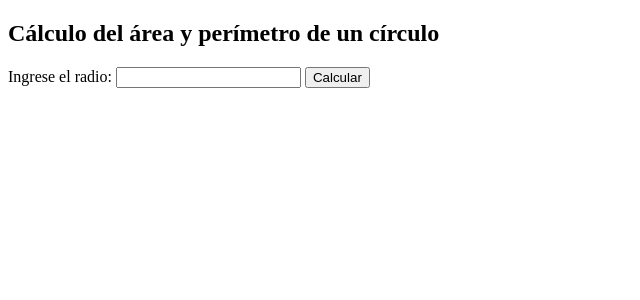
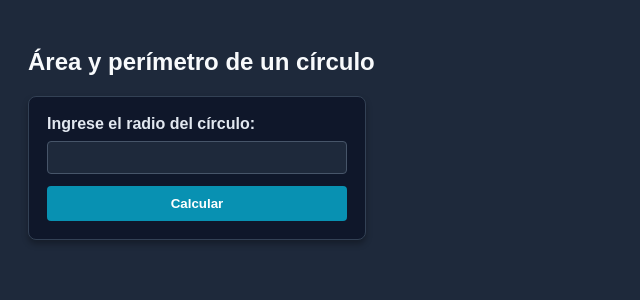
Before and after one commit to Andy01010011/Desarrollo-Web---Andrea-Sanchez---1S3122, a PHP site: page /circulo.php in a window 1280 px wide. Shown: the top 300 px of the page, without its empty margins (0-640 px from the left). Run offline with PHP 8.4, Linux system fonts and the light colour scheme.

Commit message:
Refactor circulo.php for better validation and design
Updated the HTML structure, added form validation, and improved styling.

```diff
--- a/circulo.php
+++ b/circulo.php
@@ -1,32 +1,115 @@
 <!DOCTYPE html>
-<html>
+<html lang="es">
 <head>
-    <title>Área y Perímetro de una Circunferencia</title>
+    <meta charset="UTF-8">
+    <title>Área y Perímetro de un Círculo</title>
+    <style>
+        body {
+            font-family: Arial, sans-serif;
+            background-color: #1e293b; /* Fondo general azul oscuro/pizarra */
+            color: #f8fafc;
+            padding: 20px;
+        }
+        form {
+            background-color: #0f172a; /* Fondo del formulario azul medianoche */
+            padding: 18px;
+            border-radius: 8px;
+            width: 300px;
+            box-shadow: 0 4px 6px rgba(0, 0, 0, 0.3);
+            border: 1px solid #334155;
+        }
+        label {
+            font-weight: bold;
+            color: #e2e8f0;
+        }
+        input[type="number"] {
+            width: 100%;
+            padding: 8px;
+            margin: 8px 0 12px 0;
+            box-sizing: border-box;
+            border: 1px solid #475569;
+            background-color: #1e293b;
+            color: #ffffff;
+            border-radius: 4px;
+        }
+        input[type="number"]:focus {
+            outline: none;
+            border-color: #06b6d4;
+        }
+        input[type="submit"] {
+            background-color: #0891b2; /* Botón cian/turquesa */
+            color: white;
+            padding: 10px;
+            border: none;
+            width: 100%;
+            cursor: pointer;
+            border-radius: 4px;
+            font-weight: bold;
+            transition: background-color 0.2s;
+        }
+        input[type="submit"]:hover {
+            background-color: #0e7490; /* Hover más oscuro */
+        }
+        .resultado {
+            margin-top: 15px;
+            padding: 12px;
+            background-color: #064e3b; /* Fondo verde esmeralda oscuro */
+            border: 1px solid #059669;
+            width: 295px;
+            border-radius: 8px;
+            color: #ecfdf5;
+        }
+        .error {
+            margin-top: 15px;
+            padding: 12px;
+            background-color: #7f1d1d; /* Fondo rojo vino oscuro */
+            border: 1px solid #dc2626;
+            width: 295px;
+            border-radius: 8px;
+            color: #fef2f2;
+        }
+    </style>
 </head>
 <body>
-    <h2>Cálculo del área y perímetro de un círculo</h2>
+    <h2>Área y perímetro de un círculo</h2>
 
-    <form method="post" action="circulo.php">
-        Ingrese el radio:
-        <input type="text" name="radio">
+    <!-- Formulario para ingresar el radio -->
+    <form method="post" action="">
+        <label for="radio">Ingrese el radio del círculo:</label>
+        <input type="number" step="any" id="radio" name="radio" required min="0.01">
         <input type="submit" value="Calcular">
     </form>
 
-    <br>
+    <?php
+    // Se ejecuta solo cuando el formulario se envía por POST
+    if ($_SERVER["REQUEST_METHOD"] === "POST") {
 
-    <?php
-    if (isset($_REQUEST['radio'])) {
-        $radio = $_REQUEST['radio'];
-        define('PI', 3.1416);
+        // 1) Saneamiento
+        $radioInput = trim($_POST['radio'] ?? '');
 
-        // Fórmulas
-        $area = PI * ($radio ** 2);
-        $perimetro = 2 * PI * $radio;
+        // 2) Validación: comprobamos que sea un número
+        $radio = filter_var($radioInput, FILTER_VALIDATE_FLOAT);
 
-        // Resultados
-        echo "Para un radio de <strong>$radio</strong>:<br>";
-        echo "El área es: $area <br>";
-        echo "El perímetro es: $perimetro";
+        if ($radio === false || $radio <= 0) {
+            $valorMostrado = htmlspecialchars($radioInput, ENT_QUOTES, 'UTF-8');
+            echo "<div class='error'>";
+            echo "El valor ingresado (\"$valorMostrado\") no es un radio válido. ";
+            echo "Debe ser un número mayor que 0.";
+            echo "</div>";
+        } else {
+            // Definimos PI como constante
+            define("PI_VALOR", 3.14159265359);
+
+            // Fórmulas de área y perímetro
+            $area = PI_VALOR * ($radio ** 2);
+            $perimetro = 2 * PI_VALOR * $radio;
+
+            echo "<div class='resultado'>";
+            echo "<strong>Resultados para un radio de " . htmlspecialchars($radio) . ":</strong><br>";
+            echo "Área = " . round($area, 2) . "<br>";
+            echo "Perímetro = " . round($perimetro, 2);
+            echo "</div>";
+        }
     }
     ?>
 </body>
```
